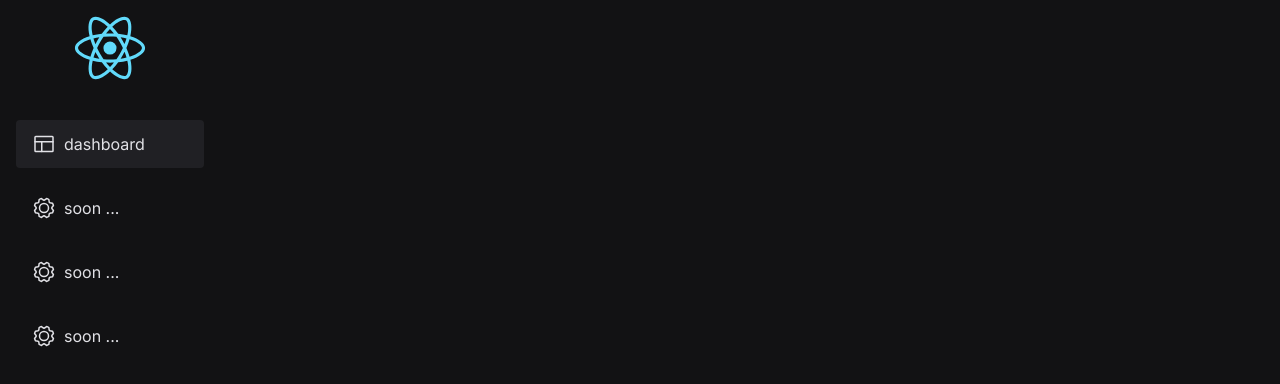
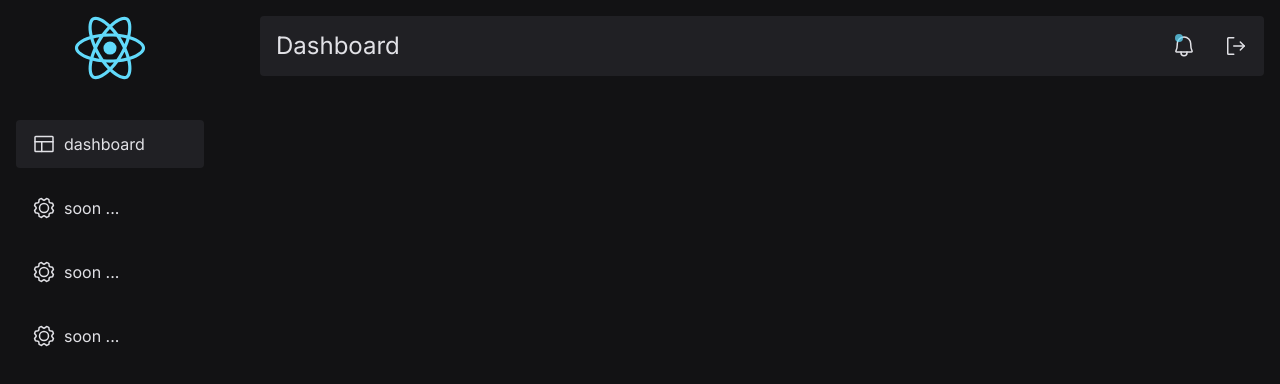
Before and after one commit to ErickKS/react-dashboard, a React (Vite) app: page /dashboard-react/main in a window 1280 px wide. Shown: the top 384 px of the page. Built offline with nearby package versions, Linux system fonts and the light colour scheme.

Commit message:
feat: header

```diff
--- a/package.json
+++ b/package.json
@@ -10,6 +10,7 @@
   },
   "dependencies": {
     "@radix-ui/react-checkbox": "^1.0.0",
+    "@radix-ui/react-popover": "^1.0.2",
     "@radix-ui/react-slot": "^1.0.0",
     "@tremor/react": "^1.0.6",
     "clsx": "^1.2.1",
--- a/src/components/AsideBtn.tsx
+++ b/src/components/AsideBtn.tsx
@@ -1,6 +1,6 @@
 import { ReactNode } from "react";
+import { Link } from "react-router-dom";
 import clsx from "clsx";
-import { Link } from "react-router-dom";
 
 interface asideBtnProps {
   active: boolean;
@@ -15,7 +15,7 @@ export function AsideBtn({ active, to, children }: asideBtnProps) {
       className={clsx(
         "w-full flex gap-2 items-center py-3 px-4 rounded text-gray-100 transition-all duration-200",
         {
-          "bg-gray-800 ring-0": active === true,
+          "bg-gray-800": active === true,
           "hover:bg-gray-800 hover:translate-x-1": active === false,
         }
       )}
--- /dev/null
+++ b/src/components/Header.tsx
@@ -0,0 +1,63 @@
+import * as Popover from "@radix-ui/react-popover";
+import { Link } from "react-router-dom";
+import { Bell, SignOut, X } from "phosphor-react";
+
+interface HeaderProps {
+  title: string;
+}
+
+export function Header({ title }: HeaderProps) {
+  function handleNotifications(event: any) {
+    const notification = document.getElementById(
+      "notificationPing"
+    ) as HTMLElement;
+
+    if (!notification.classList.contains("hidden")) {
+      notification.setAttribute("class", "hidden");
+    }
+  }
+
+  return (
+    <header title={title}>
+      <h2 className="flex justify-between px-4 py-3 text-xl text-gray-100 bg-gray-800 rounded">
+        {title}
+        <div className="flex items-center gap-7">
+          <Popover.Root>
+            <Popover.Trigger asChild title="Notifications">
+              <button
+                className="relative"
+                aria-label="Update dimensions"
+                onClick={handleNotifications}
+              >
+                <Bell
+                  size={24}
+                  className="cursor-pointer transition-opacity hover:opacity-60"
+                />
+                <div
+                  id="notificationPing"
+                  className="w-2 h-2 rounded-full bg-cyan-500 absolute top-0 left-[3px] animate-pulse z-10"
+                ></div>
+              </button>
+            </Popover.Trigger>
+
+            <Popover.Content className="w-full max-w-xs p-3 mx-auto transition-all ring-2 ring-gray-400 rounded bg-gray-800 animate-fade">
+              <div className="flex gap-3">
+                <h3 className="text-sm">Notifications</h3>
+                <Popover.Close className="transition-opacity hover:opacity-60">
+                  <X size={20} weight="bold" />
+                </Popover.Close>
+              </div>
+              <Popover.Arrow className="fill-gray-400" />
+            </Popover.Content>
+          </Popover.Root>
+          <Link to="/" title="Logout">
+            <SignOut
+              size={24}
+              className="cursor-pointer transition-colors hover:text-cyan-500"
+            />
+          </Link>
+        </div>
+      </h2>
+    </header>
+  );
+}
--- /dev/null
+++ b/src/components/MainContent.tsx
@@ -0,0 +1,9 @@
+import { Header } from "./Header";
+
+export function MainContent() {
+  return (
+    <div className="p-4">
+      <Header title="Dashboard" />
+    </div>
+  );
+}
--- a/src/pages/Dashboard.tsx
+++ b/src/pages/Dashboard.tsx
@@ -1,9 +1,11 @@
 import { Aside } from "../components/Aside";
+import { MainContent } from "../components/MainContent";
 
 export function Dashboard() {
   return (
     <div className="w-screen h-screen bg-gray-900 grid grid-cols-[220px_1fr] gap-6">
       <Aside />
+      <MainContent />
     </div>
   );
 }
--- a/tailwind.config.cjs
+++ b/tailwind.config.cjs
@@ -22,7 +22,7 @@ module.exports = {
 
       red: {
         800: "#9c0303",
-      }
+      },
     },
 
     fontSize: {
@@ -38,6 +38,21 @@ module.exports = {
       fontFamily: {
         sans: "Inter, sans-serif",
       },
+      keyframes: {
+        fade: {
+          "0%": {
+            opacity: 0,
+            transform: "translateY(15px)",
+          },
+          "100%": {
+            opacity: 1,
+            transform: "translateY(0)",
+          },
+        },
+      },
+      animation: {
+        fade: "fade .2s",
+      },
     },
   },
   plugins: [],
```
Also changed, not shown: 1 other file (tests, documents, lock files or other folders).
